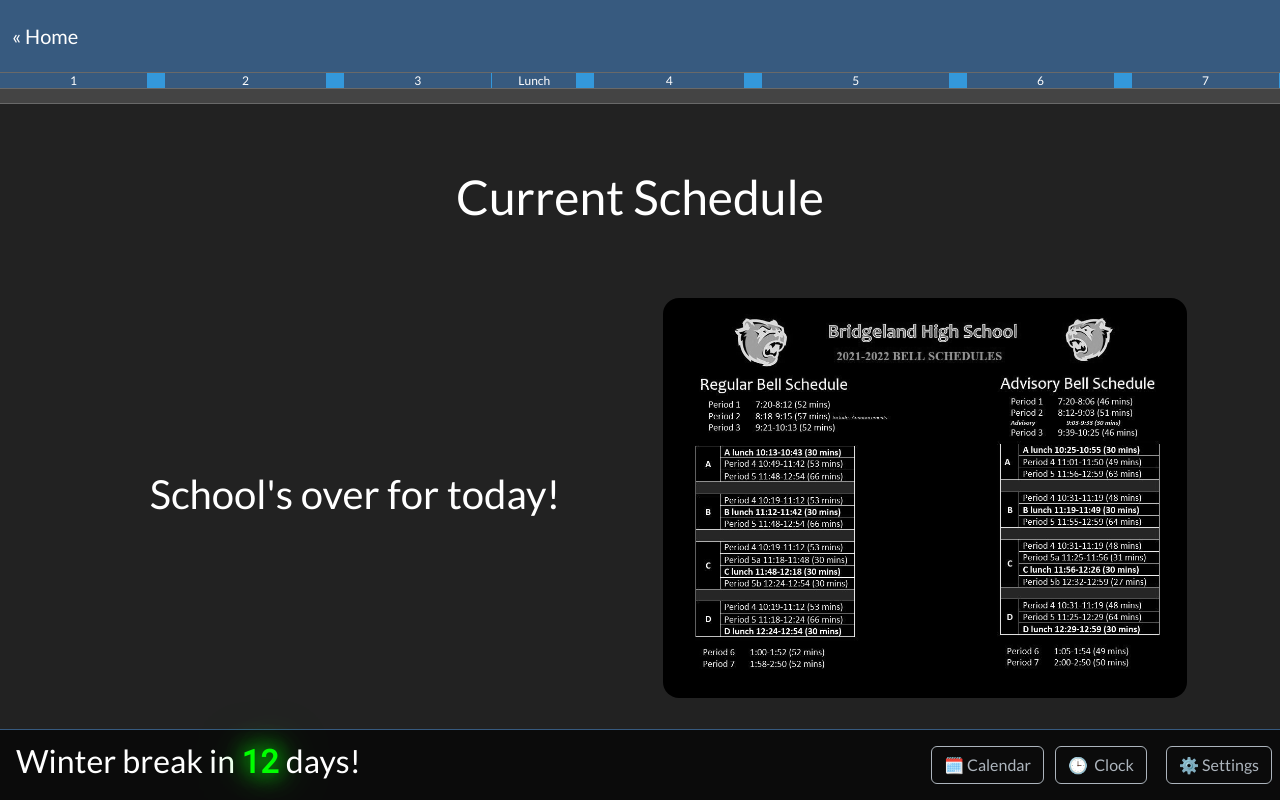
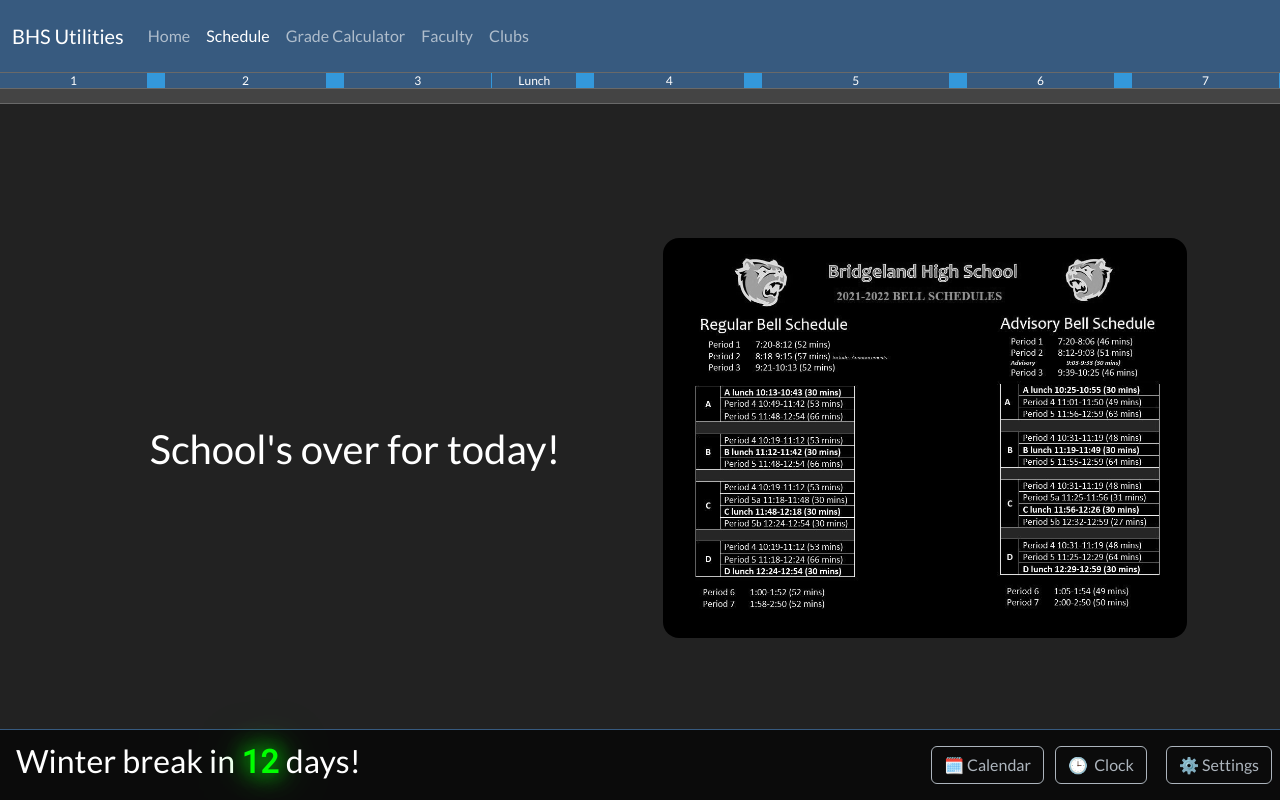
Before and after one commit to bridgeland-hs/bridgeland-hs.github.io, a website: page schedule/index.html in a window 1280 px wide. Both pictures are taken after a click on the button "Toggle Clock Display". Drawn offline with nearby package versions, Linux system fonts and the light colour scheme.

Commit message:
Update schedule

```diff
--- a/schedule/index.html
+++ b/schedule/index.html
@@ -6,15 +6,39 @@
     <meta name="viewport" content="width=device-width, initial-scale=1.0">
     <link rel="favicon" type="image/png" href="./icon.png">
     <link rel="icon" type="image/png" href="./icon.png">
+    <link rel="apple-touch-icon" href="./icon.png">
+    <link rel="shortcut icon" href="./icon.png">
     <link rel="stylesheet" href="https://cdn.jsdelivr.net/npm/bootswatch@5.1.2/dist/darkly/bootstrap.min.css">
     <link rel="stylesheet" href="./style.css">
     <title>Schedule Tool</title>
 </head>
 
-<body>
-<nav class="navbar navbar-expand-lg navbar-dark bg-primary">
+<body><nav class="navbar navbar-expand-lg navbar-dark bg-primary">
     <div class="container-fluid">
-        <a class="navbar-brand" href="/">« Home</a>
+
+        <a class="navbar-brand" href="../">BHS Utilities</a>
+
+        <div class="navbar-collapse">
+            <ul class="navbar-nav me-auto">
+                <li class="nav-item">
+                    <a class="nav-link" href="../">Home</a>
+                </li>
+                <li class="nav-item">
+                    <a class="nav-link active" href="./">Schedule
+                        <span class="visually-hidden">(current)</span>
+                    </a>
+                </li>
+                <li class="nav-item">
+                    <a class="nav-link" href="../grade-calculator/">Grade Calculator</a>
+                </li>
+                <li class="nav-item">
+                    <a class="nav-link" href="../faculty/">Faculty</a>
+                </li>
+                <li class="nav-item">
+                    <a class="nav-link" href="../clubs/">Clubs</a>
+                </li>
+            </ul>
+        </div>
     </div>
 </nav>
 
@@ -24,9 +48,9 @@
          style="width: 0;"></div>
 </div>
 
-<div class="text-center w-100 py-3 my-5" id="header">
-    <h1>Current Schedule</h1>
-    <h2 id="clock" class="clock text-center w-100 subtitle mb-2 glow"></h2>
+<div class="text-center w-100 py-3 my-2" id="header">
+<!--    <h1>Current Schedule</h1>-->
+    <h2 id="clock" class="clock text-center w-100 subtitle glow"></h2>
 </div>
 
 <div class="container">
--- a/schedule/schedule.js
+++ b/schedule/schedule.js
@@ -40,7 +40,7 @@ trayElt.querySelector('#settings-toggle')
 
 trayElt.querySelector('#clock-toggle')
   .addEventListener('click', () => {
-    clock.classList.toggle('hide');
+    clock.classList.toggle('hide-text');
     trayElt.querySelector('#clock-toggle')
       .classList
       .toggle('btn-dark');
@@ -79,12 +79,20 @@ if (searches.lunch === undefined) {
 }
 lunchSel.value = searches.lunch;
 
-// Using 'Let' so that it can be changed with `currentSchedule = schedule.SOMETHING` in the console
 let currentSchedule = currentDate.getDay() === 3 ? schedules.advisory : schedules.regular;
+for (const schedule of Object.values(schedules)) {
+  if (schedule.date
+    && schedule.date.getDate() === currentDate.getDate()
+    && schedule.date.getMonth() === currentDate.getMonth()) {
+    currentSchedule = schedule;
+    break;
+  }
+}
 
 const scheduleSelect = document.querySelector('#schedule-select');
 Object.keys(schedules)
   .forEach((s) => {
+    if (schedules[s].hide) return;
     const opt = document.createElement('option');
     opt.value = s;
     opt.innerText = titleCase(s);
@@ -236,7 +244,7 @@ function updateProgressBar() {
 
     // console.log(dayStart, current, c, period);
     if (c > 0 && c < l) {
-      progressbar.style = `width: ${t * 100}%`;
+      progressbar.style.width = `${t * 100}%`;
       progressbararea.title = `${Math.round(t * 100)}%`;
     }
   });
@@ -349,8 +357,8 @@ function timeLoopAndUpdate(d = new Date()) {
     <h3 class="output-text" id="time-left"><span class="time">${time(info.nextPd.start, true)}</span> (In <span class="time">${formatTime(info.nextPdStartsIn)}</span>)</h3>
     `;
     }
-    document.querySelector('title').innerText = `Period ${info.currentPd.name
-    } : ${formatTime(info.currentPdTimeLeft)}`;
+    document.querySelector('title').innerText = `${Number.isNaN(+info.currentPd.name) ? '' : 'Period'} ${info.currentPd.name
+    } | ${formatTime(info.currentPdTimeLeft)} left`;
   }
   document.querySelector('#schedule').innerHTML = HTMLOut;
 
--- a/schedule/schedules.js
+++ b/schedule/schedules.js
@@ -105,6 +105,7 @@ const schedules = {
   },
   PSAT: {
     image: '../image/PSAT_Schedule.jpg',
+    hide: true,
     before_lunch: [
       createClass('1', '7:20', '8:23'),
       createClass('2', '8:29', '10:00'),
@@ -139,6 +140,8 @@ const schedules = {
     ],
   },
   final_dec_14: {
+    date: new Date(2021, 11, 14),
+    hide: true,
     before_lunch: [
       createClass('1st Final', '7:20', '9:20'),
       createClass('3', '9:26', '10:18'),
@@ -171,6 +174,8 @@ const schedules = {
     ],
   },
   final_dec_15: {
+    date: new Date(2021, 11, 15),
+    hide: true,
     before_lunch: [
       createClass('2nd Final', '7:20', '9:20'),
       createClass('3', '9:26', '10:18'),
@@ -203,6 +208,8 @@ const schedules = {
     ],
   },
   final_dec_16: {
+    date: new Date(2021, 11, 16),
+    hide: true,
     before_lunch: [
       createClass('3nd Final', '7:20', '9:20'),
       createClass('3', '9:26', '10:18'),
@@ -235,6 +242,8 @@ const schedules = {
     ],
   },
   final_dec_17: {
+    date: new Date(2021, 11, 17),
+    hide: true,
     before_lunch: [
       createClass('4th Final', '7:20', '9:20'),
       createClass('3', '9:26', '10:18'),
--- a/schedule/style.css
+++ b/schedule/style.css
@@ -6,6 +6,11 @@
 
 .hide {
     display: none;
+}
+
+.hide-text {
+    color: transparent !important;
+    text-shadow: none !important;
 }
 
 img#schedule-img {
@@ -103,6 +108,10 @@ small {
     text-shadow: 0 0 20px #0f0, 0 0 30px #0f08, 0 0 40px #0f08, 0 0 50px #0f08;
 }
 
+.subtitle {
+    margin-top: .75em;
+}
+
 /* Mobile media query */
 @media screen and (max-width: 600px) {
     #settings {
```
